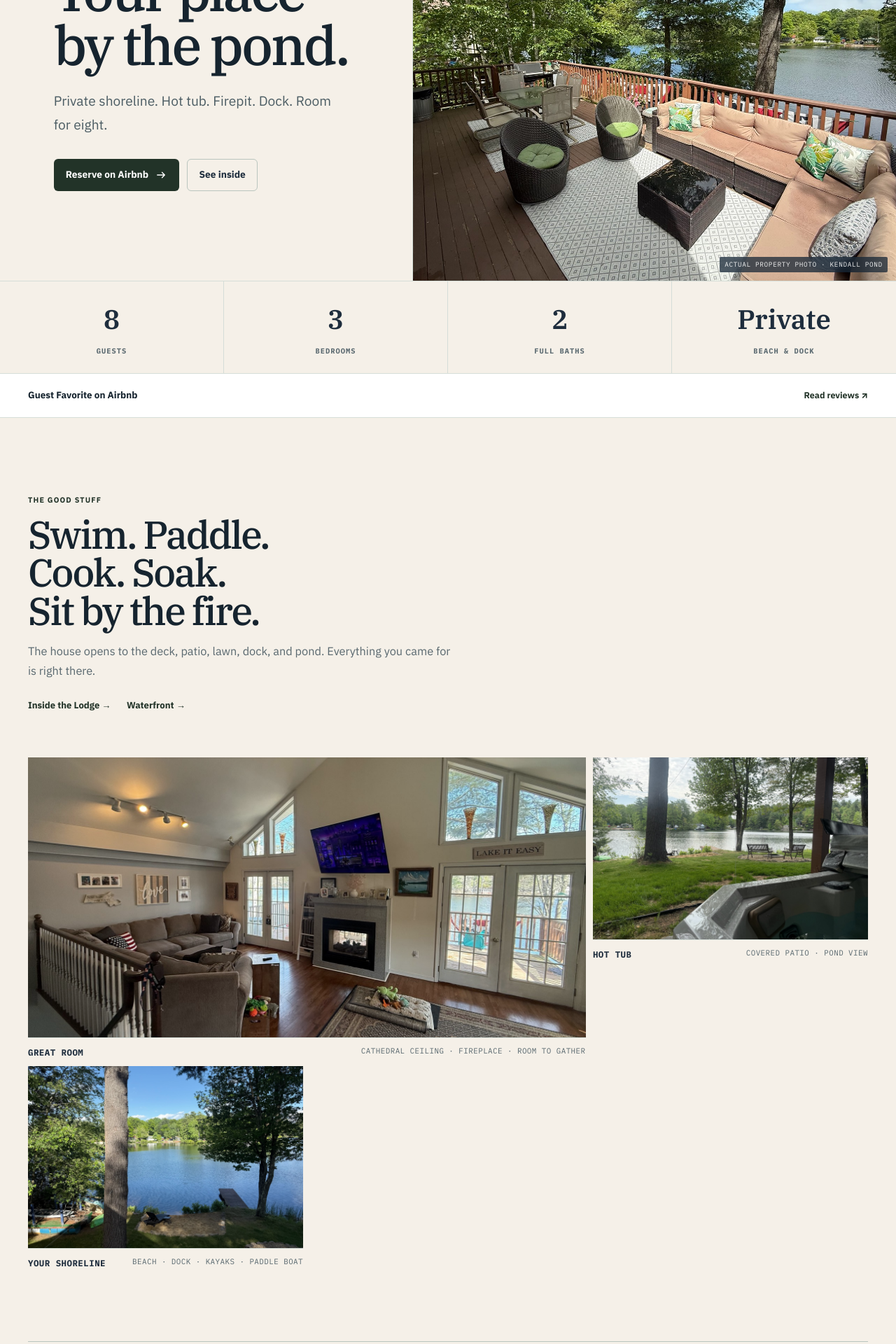
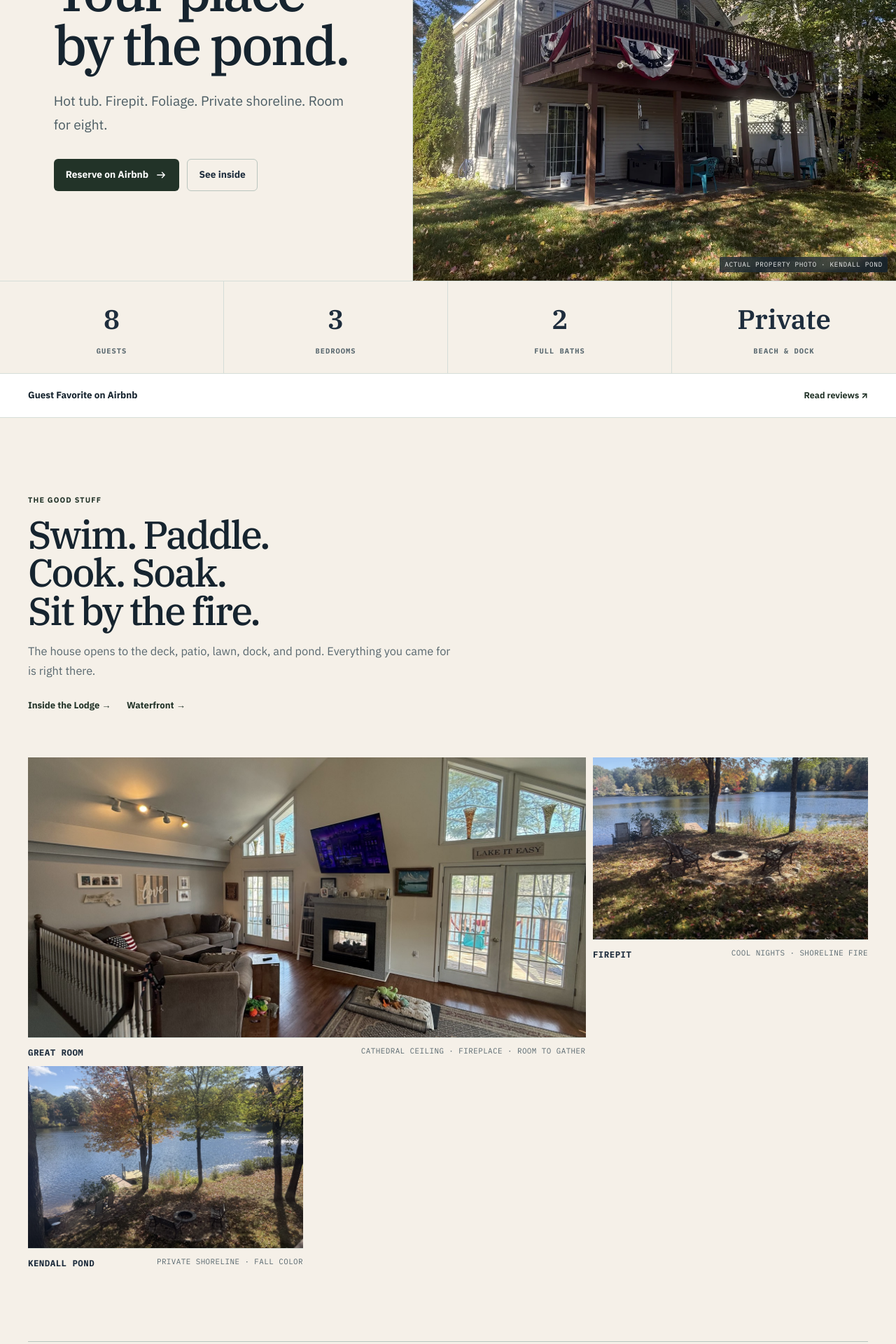
Before and after one commit to PublicLogic/KendallPondLodge, a Next.js app: page / in a window 1280 px wide. Shown: the part 300-2220 px from the top of the page at 70% size. Built offline with nearby package versions, Linux system fonts and the light colour scheme; no server answers.

Commit message:
Tune KPL homepage for fall launch

```diff
--- a/app/page.tsx
+++ b/app/page.tsx
@@ -20,11 +20,11 @@ export default function HomePage() {
   return (
     <main id="main-content">
       <PageHero
-        eyebrow="Kendall Pond · Gardner, Massachusetts"
+        eyebrow="Fall at Kendall Pond · Gardner, Massachusetts"
         title="Your place by the pond."
-        intro="Private shoreline. Hot tub. Firepit. Dock. Room for eight."
-        image="/images/kpl/pond-seating.jpg"
-        imageAlt="The Lodge overlooking Kendall Pond"
+        intro="Hot tub. Firepit. Foliage. Private shoreline. Room for eight."
+        image="/images/kpl/fall-lodge.webp"
+        imageAlt="The Lodge at Kendall Pond surrounded by fall foliage"
         imagePosition="center"
         primaryAction={{
           href: directEnabled ? "/book" : airbnb,
@@ -69,16 +69,16 @@ export default function HomePage() {
             wide
           />
           <PhotoCard
-            src="/images/kpl/hot-tub.jpg"
-            alt="The hot tub overlooking Kendall Pond"
-            title="Hot tub"
-            note="Covered patio · pond view"
+            src="/images/kpl/fall-firepit.webp"
+            alt="The shoreline firepit in fall"
+            title="Firepit"
+            note="Cool nights · shoreline fire"
           />
           <PhotoCard
-            src="/images/kpl/pond.jpg"
-            alt="Kendall Pond from the Lodge"
-            title="Your shoreline"
-            note="Beach · dock · kayaks · paddle boat"
+            src="/images/kpl/fall-pond.webp"
+            alt="Kendall Pond in fall"
+            title="Kendall Pond"
+            note="Private shoreline · fall color"
           />
         </div>
       </section>
```
